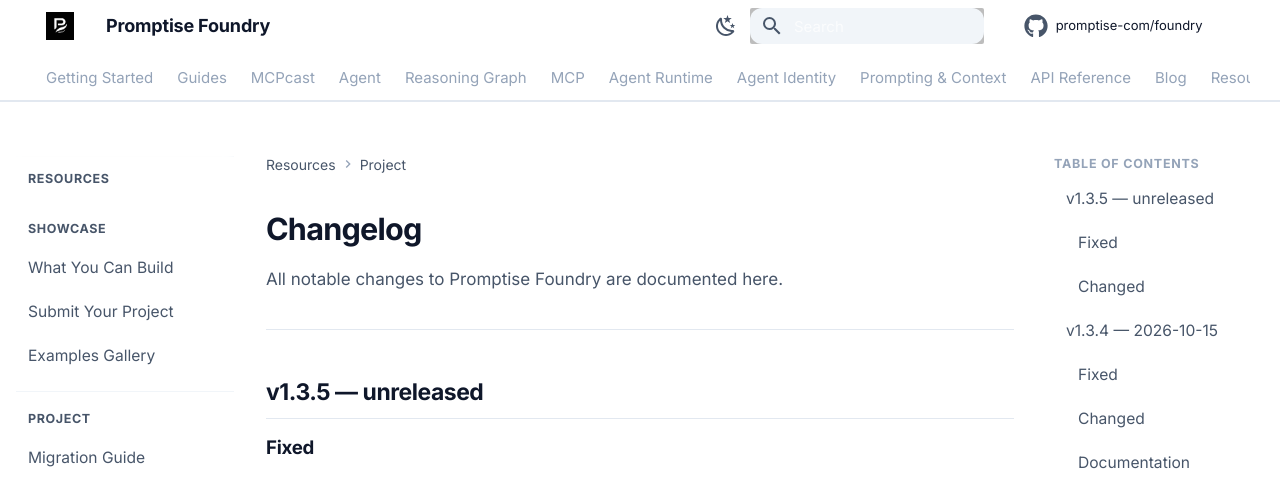
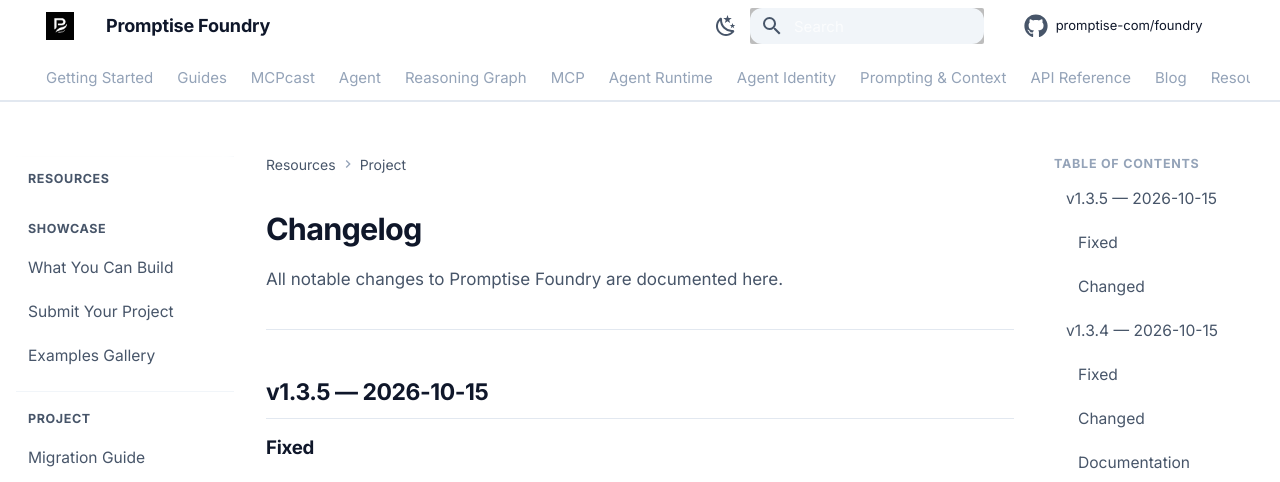
Before and after one commit to CloudEngineHub/DeepMCPAgent, an MkDocs documentation site: the page built from docs/resources/changelog.md, in a window 1280 px wide and 900 px high. Shown: the top 482 px of the window. Built offline with MkDocs 1.6.1 and Material for MkDocs 9.7.7, drawn with Linux system fonts in a browser that asks for light colours; comment, search, counter and statistics services are not loaded.

Commit message:
chore(release): 1.3.5
Co-Authored-By: Claude Opus 5.5 <noreply@anthropic.com>

```diff
--- a/docs/resources/changelog.md
+++ b/docs/resources/changelog.md
@@ -4,7 +4,7 @@ All notable changes to Promptise Foundry are documented here.
 
 ---
 
-## v1.3.5 — unreleased
+## v1.3.5 — 2026-10-15
 
 ### Fixed
 - **Code-action: a `max_tool_calls` too small for the job gave a wrong answer, not an error** -- the prompt said "the program may make at most N function calls ... so plan the calls you need", so models counted their own calls and stopped early (`if calls >= 50: break`, `orders = orders[:49]`): the program never reached the cap, exited cleanly, and its partial result was the answer (3 of 46 benchmark programs did this at the default budget). And after a program did reach the cap, the repair asked for "a program that needs at most N calls", so the model wrote one that read only the first N records, which succeeded (5 of 5 runs of the guide's `max_tool_calls=20` demo answered wrong, none raised). The prompt now says each program has a call cap but not its value, and tells the model never to skip, sample or truncate records, never to count its calls, and to let `ToolBudgetExceeded` raise; the error a refused call raises in the program no longer gives the value either. The repair after a budget hit asks for a program that does the whole job with fewer calls (batch tools, no repeated fetches) or the reply `CANNOT_FINISH_WITHIN_CALL_CAP`. That reply, or a budget hit with no repair left, raises the new `CodeActionBudgetError` (see Changed). An answer from a program written after a budget hit is logged at WARNING. Promptise still cannot tell whether a program that stays within the cap read all the data; the guide says so.
```
Also changed, not shown: CHANGELOG.md (+1 -1 lines).
